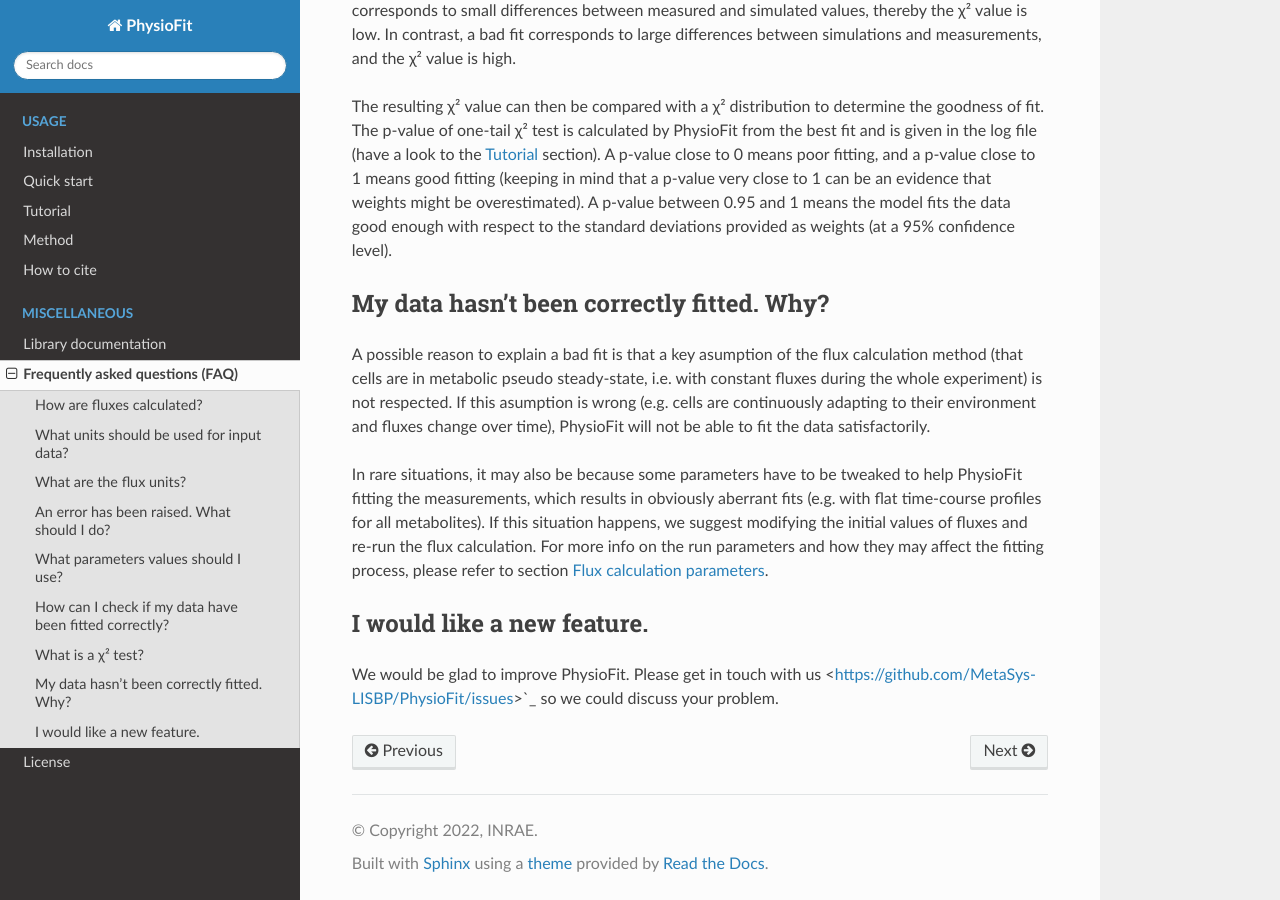
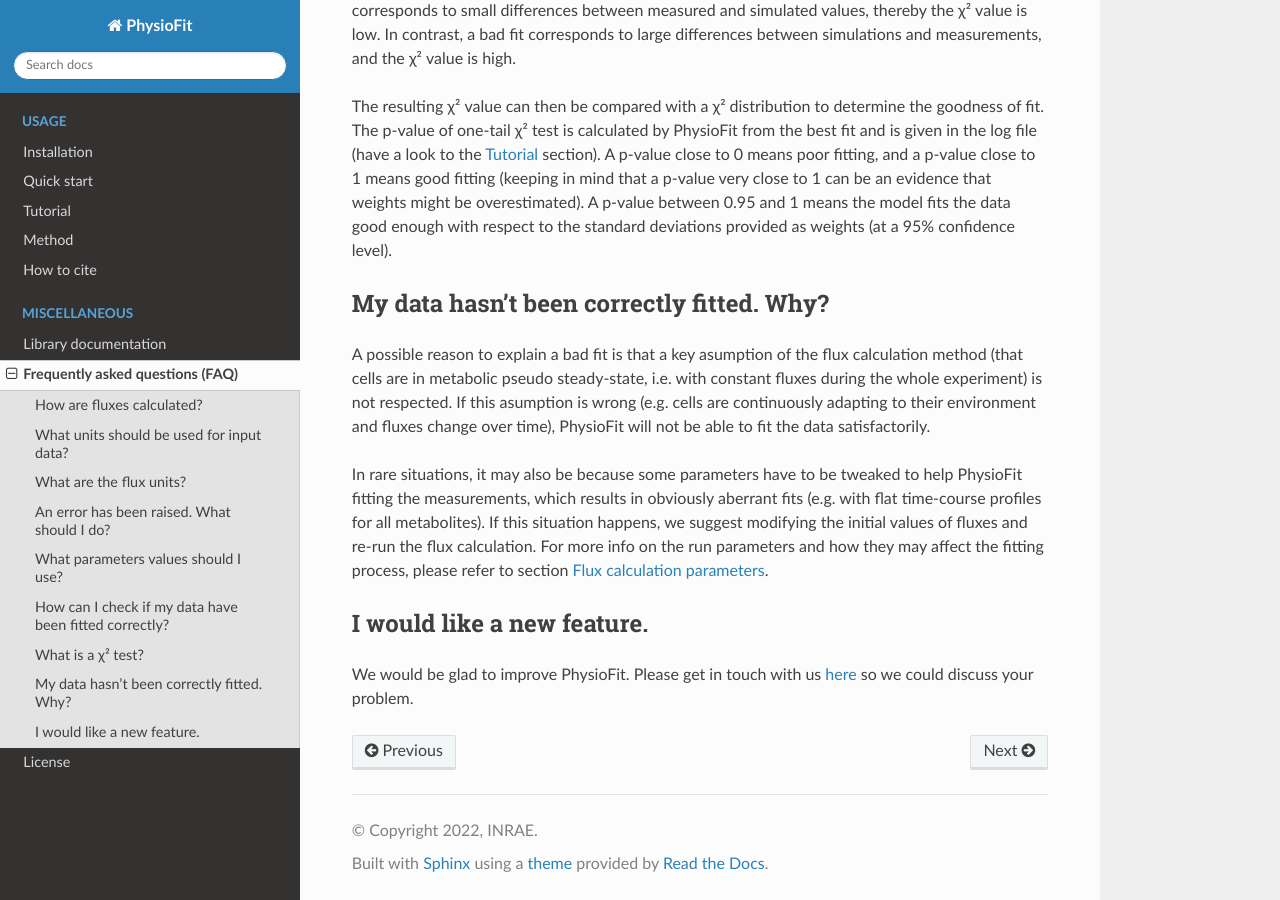
Before and after one commit to MetaSys-LISBP/PhysioFit, a Sphinx documentation site: the page built from docs/faq.rst, in a window 1280 px wide and 900 px high, scrolled down 1249 px. Built offline with Sphinx 7.4.7 and the Read the Docs theme 2.0.0, drawn with Linux system fonts in a browser that asks for light colours.

Commit message:
update doc

```diff
--- a/docs/faq.rst
+++ b/docs/faq.rst
@@ -61,4 +61,5 @@
 I would like a new feature.
 ------------------------------------------------------------------
 
-We would be glad to improve PhysioFit. Please get in touch with us <https://github.com/MetaSys-LISBP/PhysioFit/issues>`_ so we could discuss your problem.
+We would be glad to improve PhysioFit. Please get in touch with us `here
+<https://github.com/MetaSys-LISBP/PhysioFit/issues>`_ so we could discuss your problem.
```
